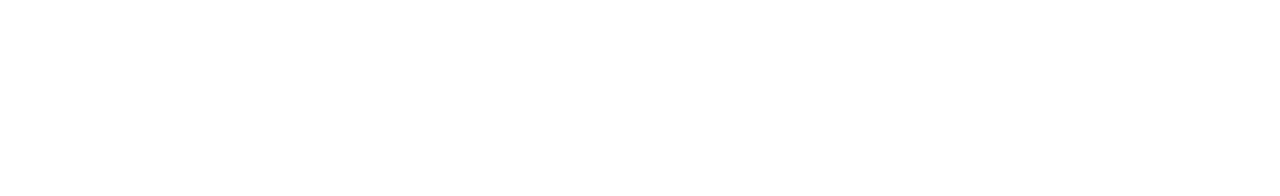
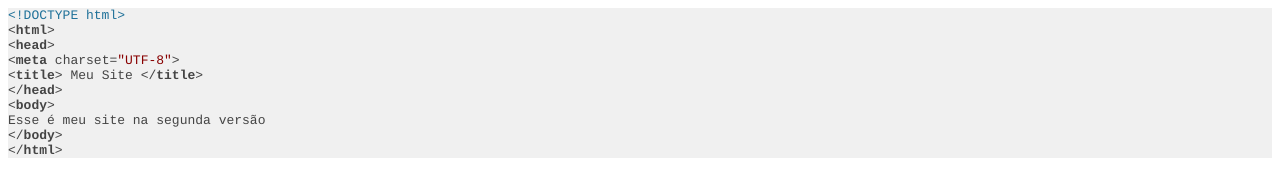
Before and after one commit to diegocfonseca/teste, a plain HTML site: page index.html in a window 1280 px wide. Drawn offline with Linux system fonts and the light colour scheme.

Commit message:
alteracao no arquivo index.html

```diff
--- a/index.html
+++ b/index.html
@@ -7,8 +7,22 @@
   <meta name="Generator" content="Cocoa HTML Writer">
   <meta name="CocoaVersion" content="1504.83">
   <style type="text/css">
+    p.p1 {margin: 0.0px 0.0px 0.0px 0.0px; line-height: 15.0px; font: 13.0px Courier; color: #1f7199; -webkit-text-stroke: #1f7199; background-color: #f0f0f0}
+    p.p2 {margin: 0.0px 0.0px 0.0px 0.0px; line-height: 15.0px; font: 13.0px Courier; color: #444444; -webkit-text-stroke: #444444; background-color: #f0f0f0}
+    span.s1 {font-kerning: none}
+    span.s2 {font-kerning: none; color: #880000; -webkit-text-stroke: 0px #880000}
   </style>
 </head>
 <body>
+<p class="p1"><span class="s1">&lt;!DOCTYPE html&gt;</span></p>
+<p class="p2"><span class="s1">&lt;<b>html</b>&gt;</span></p>
+<p class="p2"><span class="s1">&lt;<b>head</b>&gt;</span></p>
+<p class="p2"><span class="s1">&lt;<b>meta</b> charset=</span><span class="s2">"UTF-8"</span><span class="s1">&gt;</span></p>
+<p class="p2"><span class="s1">&lt;<b>title</b>&gt; Meu Site &lt;/<b>title</b>&gt;</span></p>
+<p class="p2"><span class="s1">&lt;/<b>head</b>&gt;</span></p>
+<p class="p2"><span class="s1">&lt;<b>body</b>&gt;</span></p>
+<p class="p2"><span class="s1">Esse é meu site na segunda versão</span></p>
+<p class="p2"><span class="s1">&lt;/<b>body</b>&gt;</span></p>
+<p class="p2"><span class="s1">&lt;/<b>html</b>&gt;</span></p>
 </body>
 </html>
```
